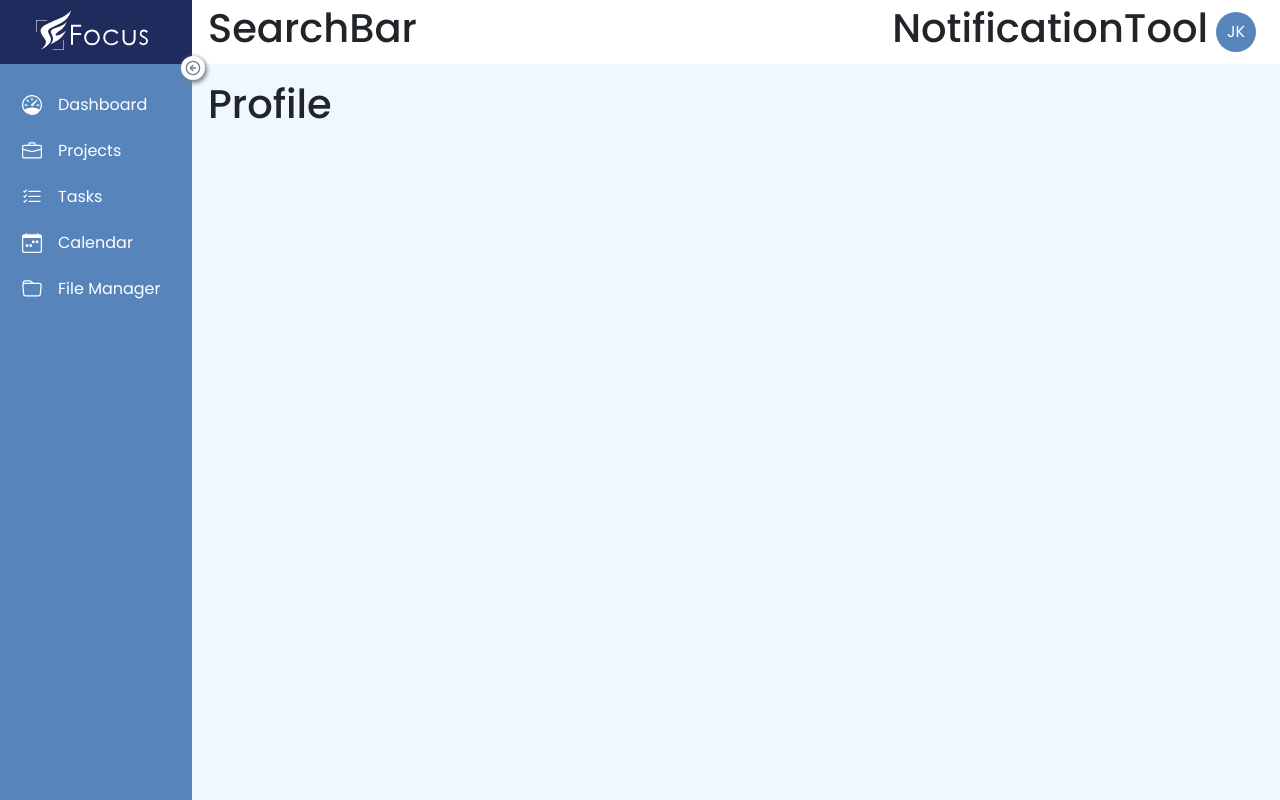
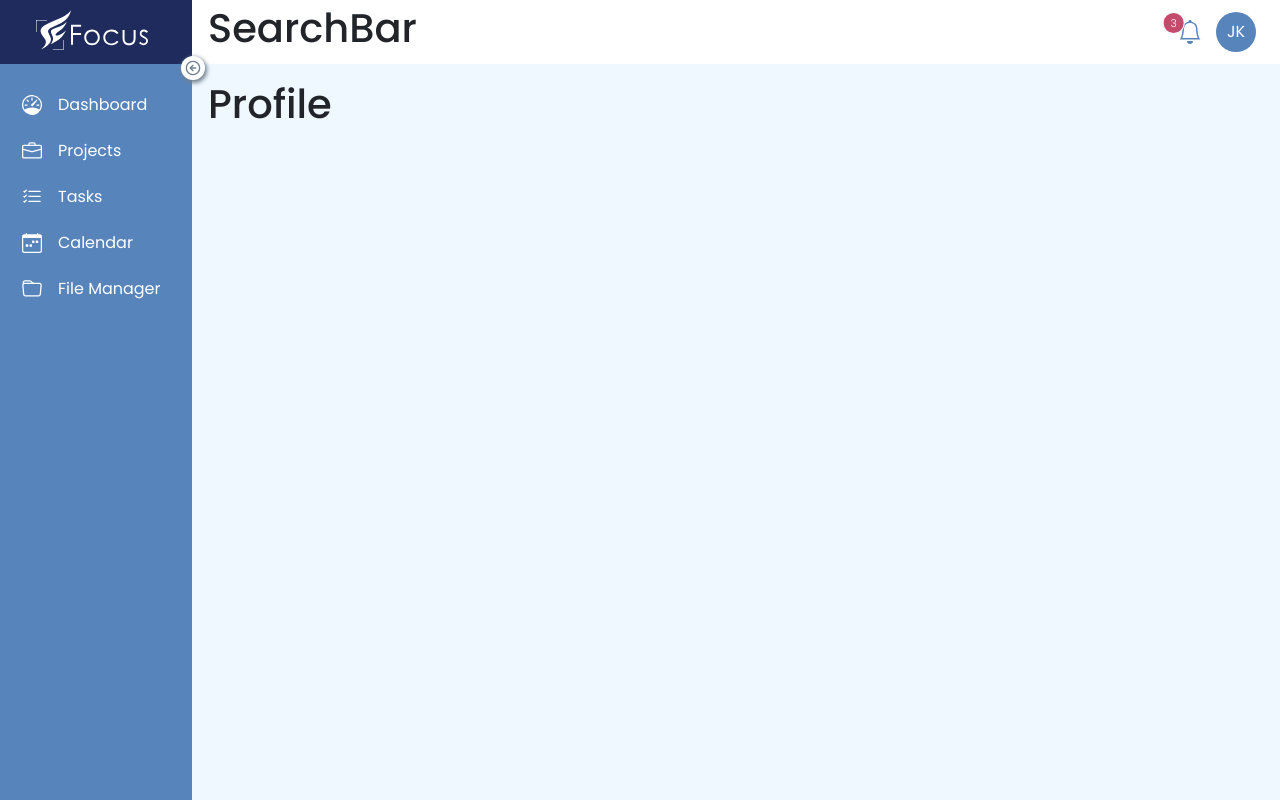
Before and after one commit to dittobyte-io/focus-react, a React (Create React App) app in the folder frontend/: page /profile in a window 1280 px wide. Built offline with nearby package versions, Linux system fonts and the light colour scheme.

Commit message:
Add notification tool to header

```diff
--- a/frontend/src/app/app.css
+++ b/frontend/src/app/app.css
@@ -138,4 +138,24 @@
   color: #ffffff;
 }
 
+#notification-tool > svg {
+  font-size: 1.5rem;
+  color: #5784bb;
+}
+#notification-tool > .badge {
+  position: absolute;
+  top: 0.3rem;
+  left: 0.1rem;
+}
+#notification-tool > .badge.single {
+  padding: 0.3em 0.6em;
+}
+#notification-tool > .badge.double {
+  padding: 0.35em;
+}
+#notification-tool .notification-text {
+  font-size: 0.9em;
+  font-weight: 300;
+}
+
 /*# sourceMappingURL=app.css.map */
--- a/frontend/src/app/app.scss
+++ b/frontend/src/app/app.scss
@@ -1,2 +1,3 @@
 @use "../features/ui/ui";
 @use "../features/user-profile/user-profile";
+@use "../features/notifications/notifications";
--- a/frontend/src/features/notifications/NotificationTool.js
+++ b/frontend/src/features/notifications/NotificationTool.js
@@ -1,9 +1,24 @@
+import { BsBell } from "react-icons/bs";
+
 function NotificationTool() {
 	return (
 		<div>
-			<h1>NotificationTool</h1>
+			<div className='dropdown'>
+				<button
+					id='notification-tool'
+					className='btn-basic position-relative'
+					data-bs-toggle='dropdown'
+					aria-expanded='false'
+				>
+					<BsBell />
+					<span className='badge single translate-middle bg-danger border border-light rounded-circle'>
+						<span className='notification-text'>3</span>
+					</span>
+				</button>
+			</div>
 		</div>
 	);
 }
 
 export default NotificationTool;
+// TODO: evaluate margin on txt span element vs padding on badge element
--- /dev/null
+++ b/frontend/src/features/notifications/_notifications.scss
@@ -0,0 +1,23 @@
+#notification-tool {
+  > svg {
+    font-size: 1.5rem;
+    color: #5784bb;
+  }
+
+  > .badge {
+    position: absolute;
+    top: .3rem;
+    left: .1rem;
+    &.single {
+      padding: .3em .6em;
+    }
+    &.double {
+      padding: .35em;
+    }
+  }
+
+  .notification-text {
+    font-size: .9em;
+    font-weight: 300;
+  }
+}
```
Also changed, not shown: 1 other file (tests, documents, lock files or other folders).
